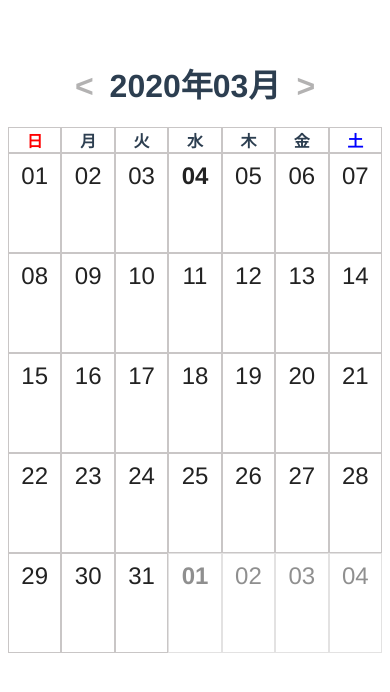
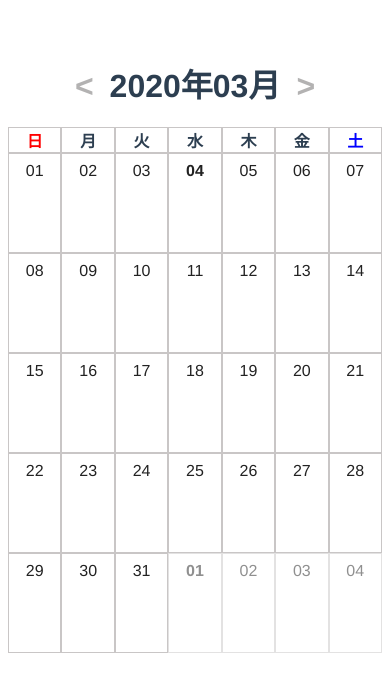
Before and after one commit to crmh13/calendar_app, a Vue app: page / in a window 390 px wide. Shown: the top 692 px of the page. Built offline with nearby package versions, Linux system fonts and the light colour scheme.

Commit message:
レスポンシブ対応でのフォントサイズ調整

```diff
--- a/src/components/Calendar.vue
+++ b/src/components/Calendar.vue
@@ -42,7 +42,6 @@ export default {
       this.month = moment(this.selectMonth).format("YYYY年MM月")
       this.dates = []
       const today = moment()
-      console.log(this.$store.getters.todo)
       for (let i = 0; i < moment(this.selectMonth).daysInMonth(); i++) {
         const thisDay = moment(this.selectMonth).startOf("M").add(i, "d")
         const todo = this.$store.getters.todo.find(todo => thisDay.isSame(todo.date, 'day'))
@@ -54,6 +53,7 @@ export default {
           todoTitle = todo.title
           todoDescription = todo.description
         }
+        console.log(todayFlg)
         this.dates[i] = {
           day: thisDay.format("DD"),
           date: thisDay.format("YYYY-MM-DD"),
--- a/src/components/Day.vue
+++ b/src/components/Day.vue
@@ -81,5 +81,10 @@ a {
   .calendar {
     width: 100%;
   }
+  .date {
+    font-size: 16px;
+    word-wrap: break-word;
+    overflow: hidden;
+  }
 }
 </style>
```
